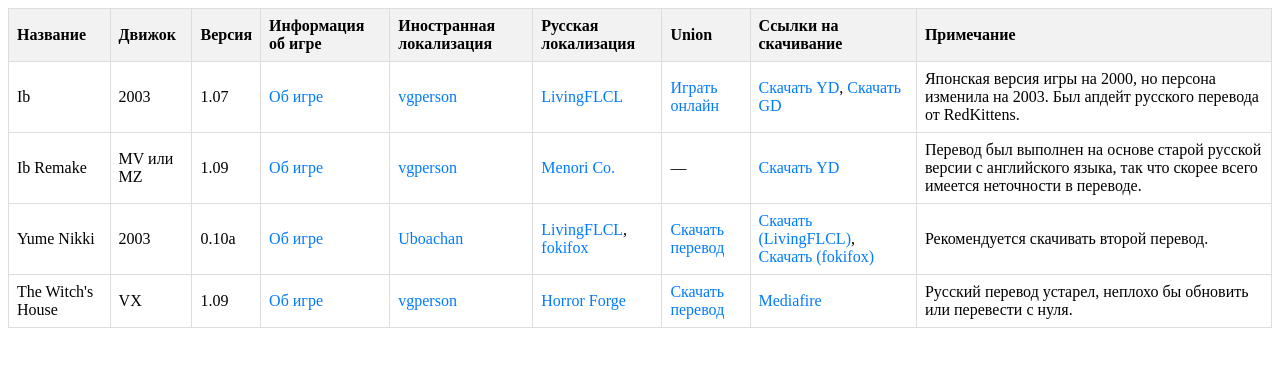
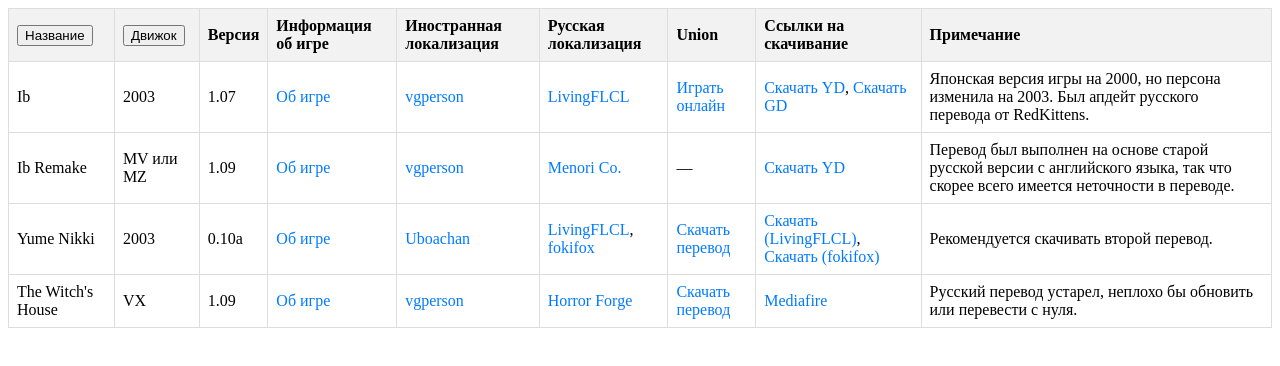
Before and after one commit to angel4killer/angel4killer.github.io, a plain HTML site: page index.html in a window 1280 px wide. Drawn offline with Linux system fonts and the light colour scheme.

Commit message:
Update index.html

```diff
--- a/index.html
+++ b/index.html
@@ -10,8 +10,8 @@
     <table>
         <thead>
             <tr>
-                <th>Название</th>
-	        <th>Движок</th>
+                <th><button id="sortTitle">Название</th>
+	        <th><button id="sortEngine">Движок</th>
                 <th>Версия</th>
                 <th>Информация об игре</th>
                 <th>Иностранная локализация</th>
```
